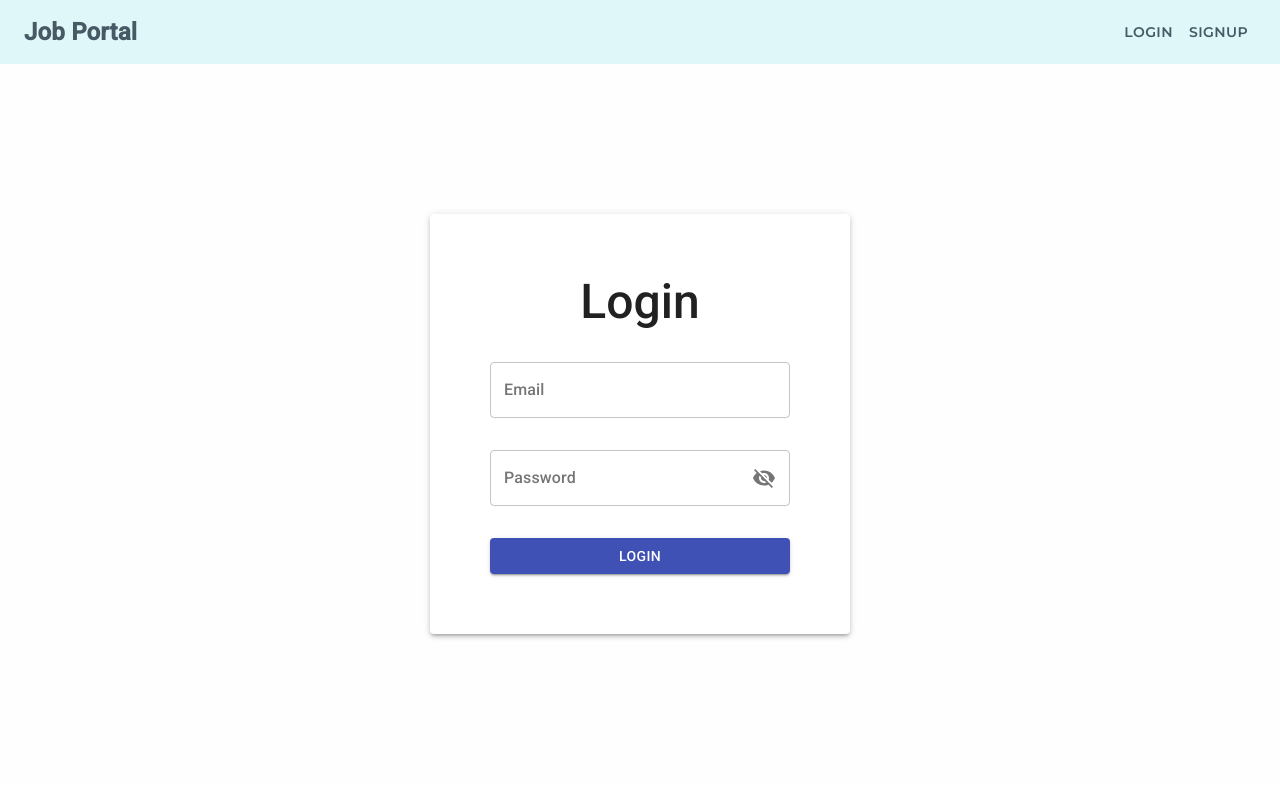
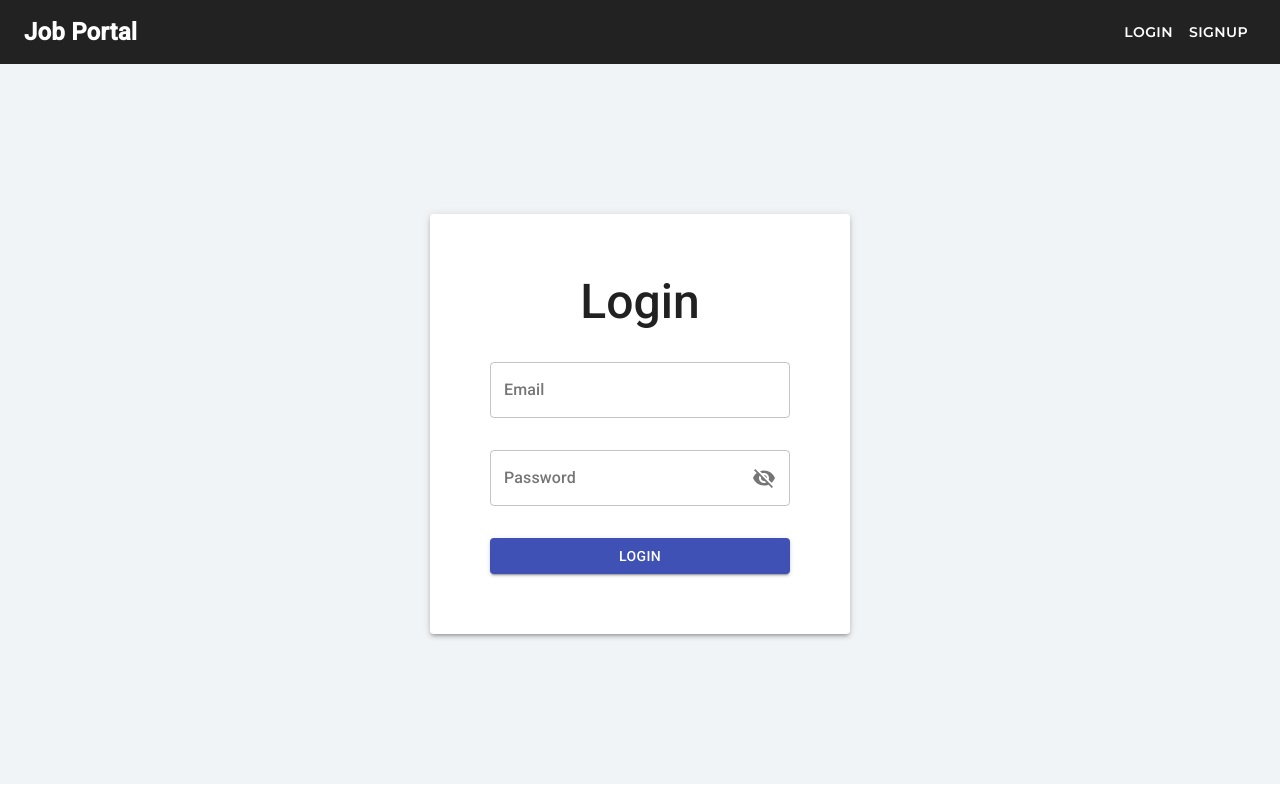
Before and after one commit to HarshilSharaf/Walk-in-System, a React (Create React App) app in the folder frontend/: page /login in a window 1280 px wide. Built offline with nearby package versions, Linux system fonts and the light colour scheme; a web font is replaced by a local one.

Commit message:
UI changes 1

```diff
--- a/frontend/src/App.js
+++ b/frontend/src/App.js
@@ -27,7 +27,7 @@ const useStyles = makeStyles((theme) => ({
     paddingTop: "64px",
     boxSizing: "border-box",
     width: "100%",
-    backgroundColor: "#fefefe",
+    backgroundColor: "#f1f4f7",
   },
 }));
 
--- a/frontend/src/component/Applications.js
+++ b/frontend/src/component/Applications.js
@@ -39,6 +39,7 @@ const useStyles = makeStyles((theme) => ({
     padding: "30px",
     margin: "20px 0",
     boxSizing: "border-box",
+    boxShadow: "none",
     width: "100%",
   },
   popupDialog: {
@@ -70,7 +71,6 @@ const ApplicationTile = (props) => {
         setRating(response.data.rating);
 
         console.log(response.data);
-
       })
       .catch((err) => {
         // console.log(err.response);
@@ -167,7 +167,7 @@ const ApplicationTile = (props) => {
                 color: "#ffffff",
               }}
             >
-              {application.status}
+              Application Status: {application.status}
             </Paper>
           </Grid>
           {application.status === "accepted" ||
--- a/frontend/src/component/Home.js
+++ b/frontend/src/component/Home.js
@@ -33,15 +33,19 @@ const useStyles = makeStyles((theme) => ({
   body: {
     height: "inherit",
   },
+  noShadow: {
+    boxShadow: "none",
+  },
   button: {
     width: "100%",
-    height: "100%",
+    height: "50px",
   },
   jobTileOuter: {
     padding: "30px",
-    margin: "20px 0",
+    margin: "20px 5%",
     boxSizing: "border-box",
-    width: "100%",
+    boxShadow: "none",
+    width: "90%",
   },
   popupDialog: {
     height: "100%",
@@ -63,7 +67,6 @@ const JobTile = (props) => {
   };
 
   const handleApply = () => {
-
     axios
       .post(
         `${apiList.jobs}/${job.jid}/applications`,
@@ -201,7 +204,7 @@ const FilterPopup = (props) => {
               item
               xs={9}
               justify="space-around"
-            // alignItems="center"
+              // alignItems="center"
             >
               <Grid item>
                 <FormControlLabel
@@ -600,7 +603,6 @@ const Home = (props) => {
         },
       })
       .then((response) => {
-
         // })
         // let temp=[]
         // response.forEach((obj)=>temp.push(obj.rid))
@@ -619,7 +621,6 @@ const Home = (props) => {
             const deadline = new Date(obj.deadline);
 
             return deadline > today;
-
           })
         );
       })
--- a/frontend/src/component/Navbar.js
+++ b/frontend/src/component/Navbar.js
@@ -24,8 +24,8 @@ const useStyles = makeStyles((theme) => ({
   },
   Toolbar: {
     boxShadow: "0px 0px",
-    backgroundColor: colors.cyan[50],
-    color: colors.blueGrey[700],
+    backgroundColor: "#222",
+    color: "#fff",
   },
   button: {
     fontFamily: "Montserrat",
@@ -36,7 +36,7 @@ const useStyles = makeStyles((theme) => ({
   },
   noBox: {
     boxShadow: "0px 0px",
-    backgroundColor: "#fff",
+    backgroundColor: "#222",
   },
 }));
 
```
Also changed, not shown: 2 other files (tests, documents, lock files or other folders).
